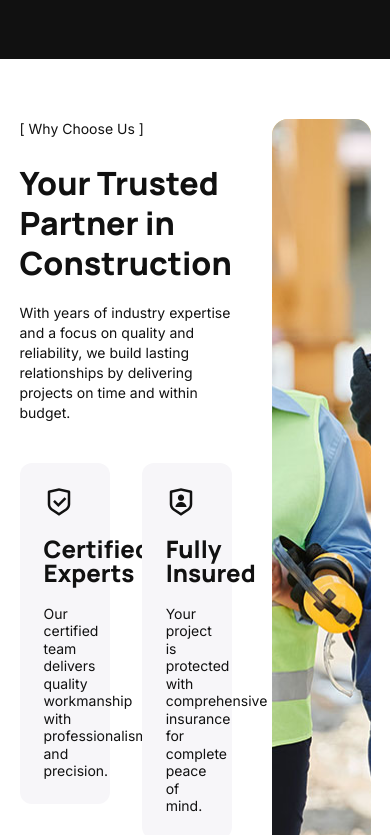
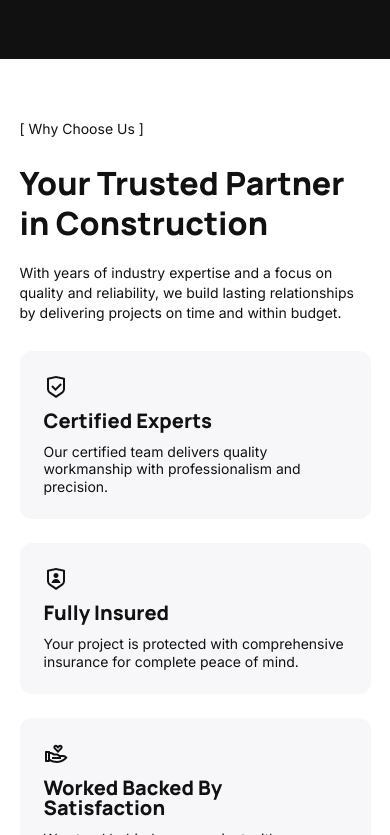
Before and after one commit to dipanjonroy/homebuild, a Next.js app: page / in a window 390 px wide. Shown: the part 10249-11084 px from the top of the page. Built offline with nearby package versions, Linux system fonts and the light colour scheme.

Commit message:
Responsive: Make why choose us section of homepage responsive

```diff
--- a/src/components/sections/homepage/WhyChooseSection/CauseCard.tsx
+++ b/src/components/sections/homepage/WhyChooseSection/CauseCard.tsx
@@ -10,9 +10,9 @@ export default function CauseCard({details}:{details:CauseCardType}) {
   const Icon = details.icon;
   return (
     <div className="w-full helper-bg rounded-xl p-6">
-      <div className="black-text space-y-5">
-        <Icon className="text-3xl"/>
-        <h3 className="heading font-bold text-2xl leading-none">{details.title}</h3>
+      <div className="black-text space-y-3 lg:space-y-5">
+        <Icon className="text-2xl lg:text-3xl"/>
+        <h3 className="heading font-bold text-xl lg:text-2xl leading-none">{details.title}</h3>
         <p className="base-para leading-tight">{details.text}</p>
       </div>
     </div>
--- a/src/components/sections/homepage/WhyChooseSection/Causes.tsx
+++ b/src/components/sections/homepage/WhyChooseSection/Causes.tsx
@@ -23,10 +23,10 @@ const causeData = [
 
 export default function Causes() {
   return (
-    <div className="w-full grid grid-cols-4 gap-8">
+    <div className="w-full grid grid-cols-1 md:grid-cols-4 gap-6">
       {
         causeData.map((cause,idx)=>(
-          <div className={idx < 2 ?"col-span-2" : "col-span-4"} key={idx}>
+          <div className={idx < 2 ?"md:col-span-2" : "md:col-span-4"} key={idx}>
             <CauseCard details={cause}/>
           </div>
         ))
--- a/src/components/sections/homepage/WhyChooseSection/index.tsx
+++ b/src/components/sections/homepage/WhyChooseSection/index.tsx
@@ -6,7 +6,7 @@ export default function index() {
   return (
     <section className="section-padding">
       <div className="site-container">
-        <div className="flex gap-10">
+        <div className="flex flex-col lg:flex-row gap-10">
           {/* Info area */}
           <div className="w-full">
             <SectionHeading
@@ -14,18 +14,18 @@ export default function index() {
               heading="Your Trusted Partner in Construction"
               align="left"
             />
-            <p className="base-para mt-5 mb-10">With years of industry expertise and a focus on quality and reliability, we build lasting relationships by delivering projects on time and within budget.</p>
+            <p className="base-para mt-5 mb-7 lg:mb-10">With years of industry expertise and a focus on quality and reliability, we build lasting relationships by delivering projects on time and within budget.</p>
 
             <Causes/>
           </div>
 
           {/* Image */}
-          <div className="w-full bg-amber-200 relative rounded-2xl overflow-hidden">
+          <div className="w-full min-h-100 md:min-h-120 lg:min-h-0 relative rounded-2xl overflow-hidden">
             <Image
               src="/homepage/why-choose-section.jpg"
               alt="Contractor discussing"
               fill
-              sizes="(max-width: 768px) 100vw, 50vw"
+              sizes="(max-width: 768px) 50vw, 100vw"
               className="object-cover object-top"
             />
           </div>
```
